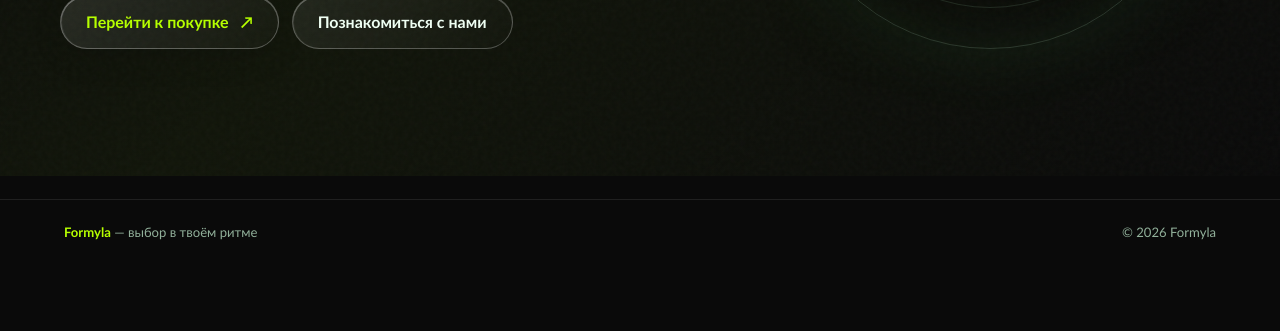
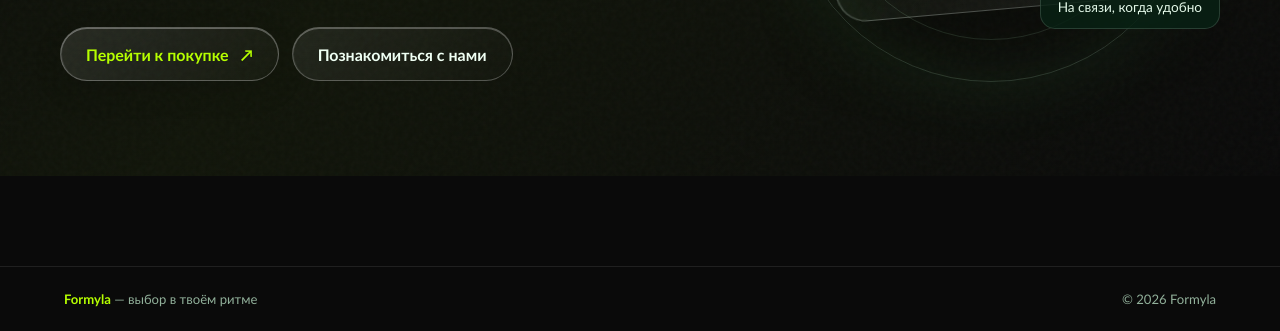
Before and after one commit to cletYoru/formyla-site, a plain HTML site: page index.html in a window 1280 px wide. Shown: the part 624-955 px from the top of the page. Before the commit the page ends 888 px from the top, so only its background shows below. Drawn offline with Linux system fonts and the light colour scheme.

Commit message:
Refine smooth animations and add more vertical breathing room

```diff
--- a/index.html
+++ b/index.html
@@ -29,9 +29,9 @@ button:focus-visible,a:focus-visible{outline:2px solid var(--acid);outline-offse
 .nav-link.primary{background:linear-gradient(135deg,rgba(255,255,255,.10),rgba(255,255,255,.018));border-color:rgba(255,255,255,.30);color:var(--acid);box-shadow:inset 0 1px 0 rgba(255,255,255,.32),inset 1px 0 0 rgba(255,255,255,.12),0 8px 25px rgba(0,0,0,.10);backdrop-filter:blur(24px) saturate(180%);-webkit-backdrop-filter:blur(24px) saturate(180%)}
 .nav-link.primary:hover{background:linear-gradient(135deg,rgba(168,255,67,.14),rgba(255,255,255,.025));border-color:rgba(168,255,67,.62)}
 main{width:min(1160px,calc(100% - 40px));margin:0 auto}
-.page{display:none;min-height:calc(100vh - 85px);padding:clamp(54px,8vw,110px) 0 70px;opacity:0}
-.page.active{display:block;animation:pageEnter .7s cubic-bezier(.22,1,.36,1) both}
-.page.active .hero-copy>* ,.page.active .section-head>* ,.page.active .content-panel,.page.active .about-top,.page.active .visual,.page.active .team-panel{animation:elementEnter .65s cubic-bezier(.22,1,.36,1) both}
+.page{display:none;min-height:calc(100vh - 85px);padding:clamp(64px,9vw,124px) 0 84px;opacity:0}
+.page.active{display:block;animation:pageEnter .95s cubic-bezier(.16,1,.3,1) both}
+.page.active .hero-copy>* ,.page.active .section-head>* ,.page.active .content-panel,.page.active .about-top,.page.active .visual,.page.active .team-panel{animation:elementEnter .85s cubic-bezier(.16,1,.3,1) both}
 .page.active .hero-copy>*:nth-child(1),.page.active .section-head>*:nth-child(1){animation-delay:.08s}
 .page.active .hero-copy>*:nth-child(2),.page.active .section-head>*:nth-child(2){animation-delay:.16s}
 .page.active .hero-copy>*:nth-child(3),.page.active .section-head>*:nth-child(3){animation-delay:.24s}
@@ -39,14 +39,14 @@ main{width:min(1160px,calc(100% - 40px));margin:0 auto}
 .page.active .visual{animation-delay:.2s}
 .page.active .content-panel{animation-delay:.12s}
 .page.active .team-panel{animation-delay:.22s}
-.page.active .manager,.page.active .catalog-group{animation:elementEnter .55s cubic-bezier(.22,1,.36,1) both}
+.page.active .manager,.page.active .catalog-group{animation:elementEnter .72s cubic-bezier(.16,1,.3,1) both}
 .page.active .manager:nth-child(1){animation-delay:.12s}
 .page.active .manager:nth-child(2){animation-delay:.22s}
 .page.active .catalog-group:nth-child(1){animation-delay:.06s}
 .page.active .catalog-group:nth-child(2){animation-delay:.12s}
 .page.active .catalog-group:nth-child(3){animation-delay:.18s}
 .page.active .catalog-group:nth-child(4){animation-delay:.24s}
-.hero{min-height:calc(100vh - 230px);display:grid;grid-template-columns:1.15fr .85fr;align-items:center;gap:clamp(28px,6vw,90px)}
+.hero{min-height:calc(100vh - 190px);display:grid;grid-template-columns:1.15fr .85fr;align-items:center;gap:clamp(34px,6.5vw,100px)}
 .eyebrow{display:inline-flex;align-items:center;gap:9px;color:var(--acid);font-size:.77rem;letter-spacing:.16em;text-transform:uppercase;font-weight:800}
 .eyebrow:before{content:"";width:26px;height:1px;background:var(--acid)}
 h1,h2,p{margin-top:0}
@@ -99,8 +99,8 @@ h2{font-size:clamp(2.5rem,6vw,5rem);line-height:.98;letter-spacing:-.065em;margi
 footer{border-top:1px solid rgba(255,255,255,.09);padding:24px clamp(20px,5vw,76px);display:flex;justify-content:space-between;gap:15px;flex-wrap:wrap;color:#91b09a;font-size:.82rem}
 footer strong{color:var(--acid)}
 @keyframes appear{from{opacity:0;transform:translateY(10px)}to{opacity:1;transform:translateY(0)}}
-@keyframes pageEnter{from{opacity:0;transform:translateY(14px);filter:blur(5px)}to{opacity:1;transform:translateY(0);filter:blur(0)}}
-@keyframes elementEnter{from{opacity:0;transform:translateY(16px)}to{opacity:1;transform:translateY(0)}}
+@keyframes pageEnter{from{opacity:0;transform:translateY(20px);filter:blur(7px)}to{opacity:1;transform:translateY(0);filter:blur(0)}}
+@keyframes elementEnter{from{opacity:0;transform:translateY(22px)}to{opacity:1;transform:translateY(0)}}
 @media(max-width:760px){
  .site-header{display:flex;flex-direction:column;align-items:stretch;padding:14px 18px;gap:12px}.brand{align-self:flex-start}.nav{position:static;left:auto;transform:none;align-self:center;gap:6px}.nav-link{min-height:40px;padding:0 12px;font-size:.82rem}
  main{width:min(100% - 32px,600px)}.page{padding-top:45px}.hero{grid-template-columns:1fr;gap:10px;min-height:unset}.hero-copy{text-align:left}
```
